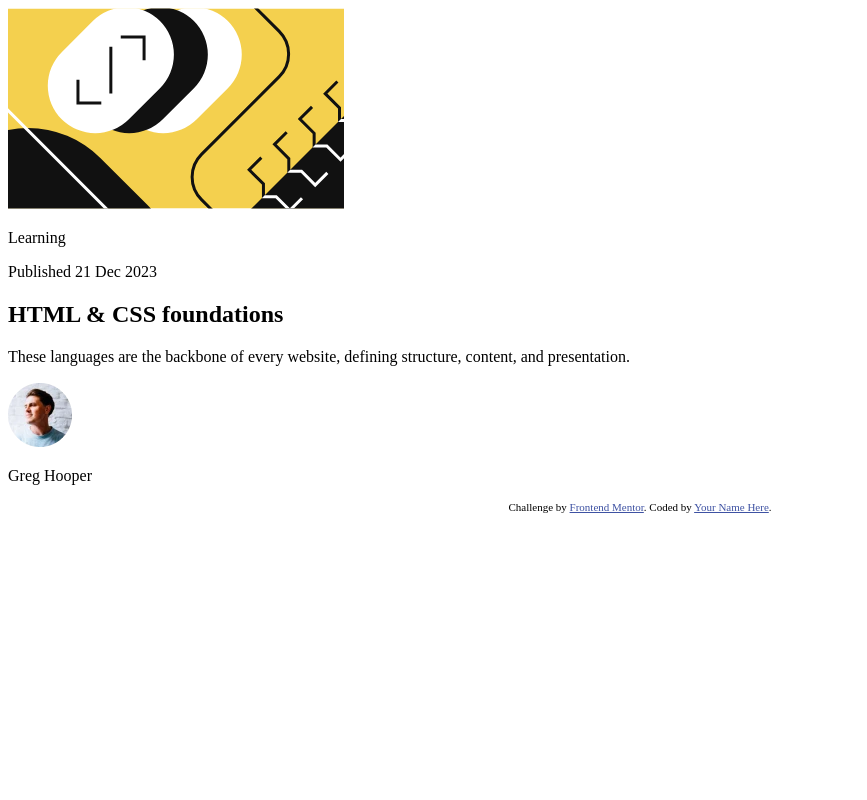
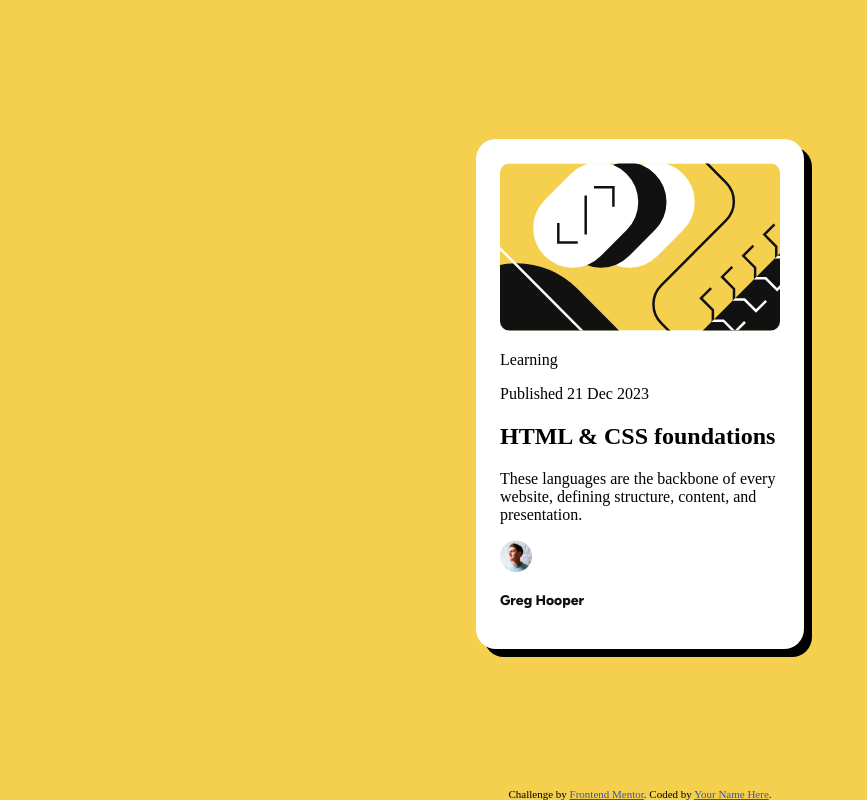
Before and after one commit to renitam/blog-preview-card, a plain HTML site: page index.html in a window 1280 px wide. Shown: the whole page, without its empty margins (0-867 px from the left). Drawn offline with Linux system fonts and the light colour scheme.

Commit message:
Add card and page background styles

```diff
--- a/index.html
+++ b/index.html
@@ -11,7 +11,7 @@
       sizes="32x32"
       href="./assets/images/favicon-32x32.png"
     />
-    <link rel="stylesheet" type="CSS" href="./styles.css" />
+    <link rel="stylesheet" href="./styles.css" />
     <title>Frontend Mentor | Blog preview card</title>
 
     <!-- Feel free to remove these styles or customise in your own stylesheet 👍 -->
@@ -34,15 +34,14 @@
       />
 
       <section class="card__content">
-        <div class="tag"><p class="tag__text">Learning</p></div>
-        <p class="card__date">Published 21 Dec 2023</p>
-        <h1 class="card__title">HTML & CSS foundations</h1>
-        <p class="card__text">
+        <div class="card__content-tag"><p class="tag__text">Learning</p></div>
+        <p class="card__content-date">Published 21 Dec 2023</p>
+        <h1 class="card__content-title">HTML & CSS foundations</h1>
+        <p class="card__content-text">
           These languages are the backbone of every website, defining structure,
           content, and presentation.
         </p>
       </section>
-
       <section class="card__author">
         <img
           class="card__author-avatar"
--- a/styles.css
+++ b/styles.css
@@ -2,7 +2,7 @@
     --yellow: hsl(47, 88%, 63%);
     --white: hsl(0, 0%, 100%);
     --gray-500: hsl(0, 0%, 42%);
-    -gray-950: hsl(0, 0%, 7%);
+    --gray-950: hsl(0, 0%, 7%);
 }
 
 @font-face {
@@ -14,3 +14,46 @@
     font-family: 'Figtree';
     src: url(./assets/fonts/Figtree-VariableFont_wght.ttf);
 }
+
+.page {
+    background-color: var(--yellow);
+    width: 100vw;
+    height: 100vh;
+    margin: 0;
+    display: flex;
+    flex-direction: column;
+    justify-content: center;
+    align-items: center;
+}
+
+.card {
+    background-color: var(--white);
+    margin: auto;
+    width: 280px;
+    padding: 24px;
+    border-radius: 20px;
+    box-shadow: 8px 8px 0 #000000;
+}
+
+.card__image {
+    width: 100%;
+    border-radius: 10px;
+}
+
+.card__content {
+
+}
+
+.card__author-avatar {
+    width: 32px;
+    height: 32px;
+}
+
+.card__author-name {
+    font-family: 'Figtree';
+    font-size: 14px;
+    font-weight: 800;
+    letter-spacing: 0%;
+    line-height: 150%;
+    color: var(--gray-950);
+}
```
